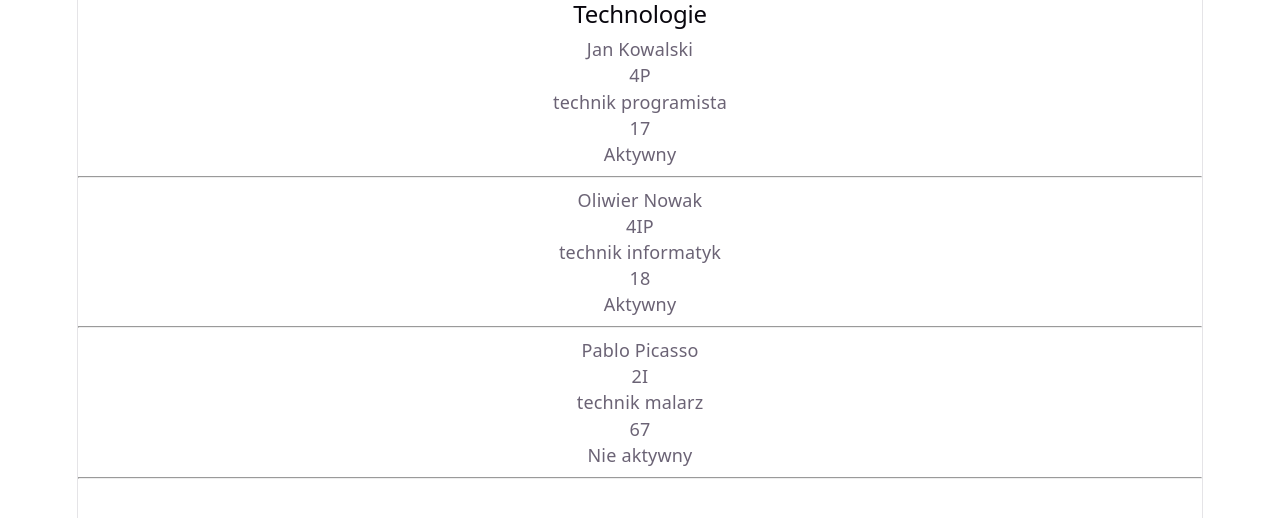
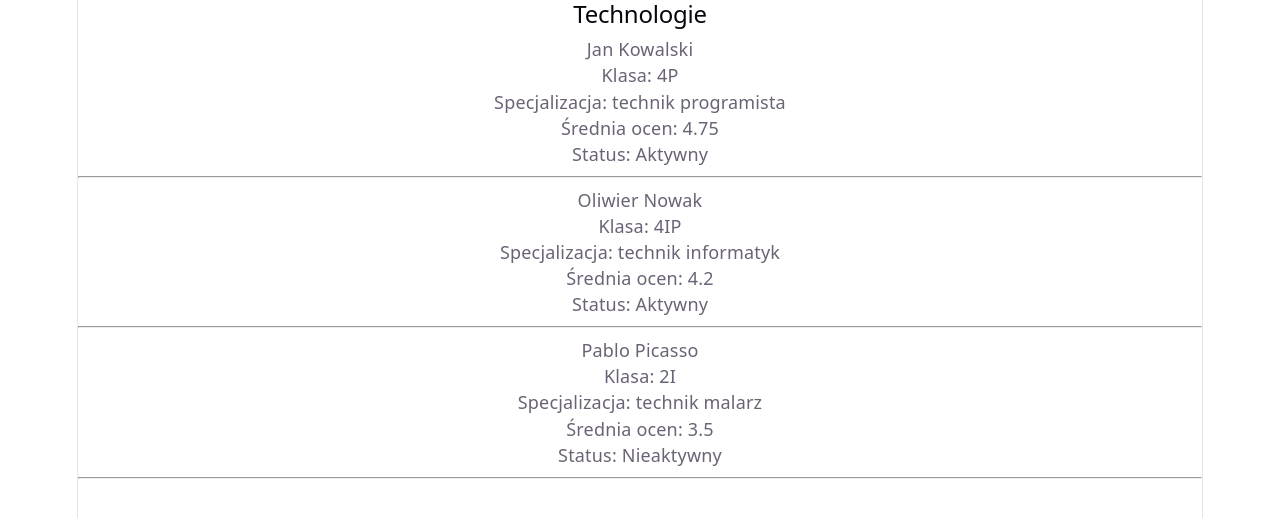
Before and after one commit to OS23-ZST-oRi4/OS_23_2026_WebTech, a React (Vite) app: page / in a window 1280 px wide. Shown: the top 518 px of the page. Built offline with nearby package versions, Linux system fonts and the light colour scheme.

Commit message:
Zadanie z classrooma

```diff
--- a/src/App.jsx
+++ b/src/App.jsx
@@ -3,30 +3,42 @@ import Header from "./components/Header"
 import StudentCard from "./components/StudentCard"
 
 function App() {
+  const studentOne = {
+    id: 1,
+    firstName: "Jan",
+    lastName: "Kowalski",
+    className: "4P",
+    specialization: "technik programista",
+    gradesAverage: 4.75,
+    isActive: true
+  };
+
+  const studentTwo = {
+    id: 2,
+    firstName: "Oliwier",
+    lastName: "Nowak",
+    className: "4IP",
+    specialization: "technik informatyk",
+    gradesAverage: 4.20,
+    isActive: true
+  };
+
+  const studentThree = {
+    id: 3,
+    firstName: "Pablo",
+    lastName: "Picasso",
+    className: "2I",
+    specialization: "technik malarz",
+    gradesAverage: 3.50,
+    isActive: false
+  };
+
   return (
     <>
       <Header />
-      <StudentCard
-        name="Jan Kowalski"
-        className="4P"
-        specialization="technik programista"
-        age={17}
-        active={true}
-      />
-      <StudentCard
-        name="Oliwier Nowak"
-        className="4IP"
-        specialization="technik informatyk"
-        age={18}
-        active={true}
-      />
-      <StudentCard
-        name="Pablo Picasso"
-        className="2I"
-        specialization="technik malarz"
-        age={67}
-        active={false}
-      />
+      <StudentCard student={studentOne} />
+      <StudentCard student={studentTwo} />
+      <StudentCard student={studentThree} />
     </>
   )
 }
--- a/src/components/StudentCard.jsx
+++ b/src/components/StudentCard.jsx
@@ -1,16 +1,14 @@
-function StudentCard({name,className,specialization,age,active}){
-    return(
-        <>
-        <div>
-            <p>{name}</p>
-            <p>{className}</p>
-            <p>{specialization}</p>
-            <p>{age}</p>
-            <p>{active ? "Aktywny" : "Nie aktywny"}</p>
-            <hr />
-        </div>
-        </>
-    );
+function StudentCard({ student }) {
+  return (
+    <div>
+      <p>{student.firstName} {student.lastName}</p>
+      <p>Klasa: {student.className}</p>
+      <p>Specjalizacja: {student.specialization}</p>
+      <p>Średnia ocen: {student.gradesAverage}</p>
+      <p>Status: {student.isActive ? "Aktywny" : "Nieaktywny"}</p>
+      <hr />
+    </div>
+  );
 }
 
 export default StudentCard;
```
